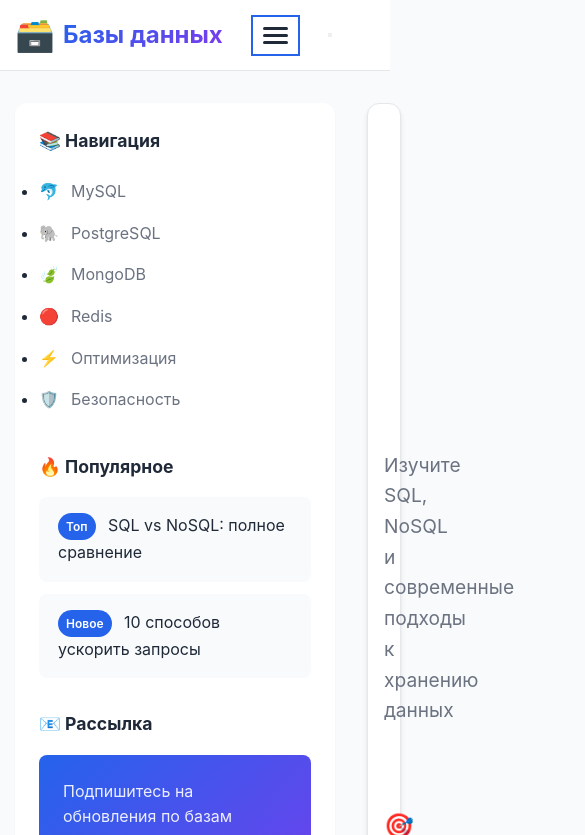
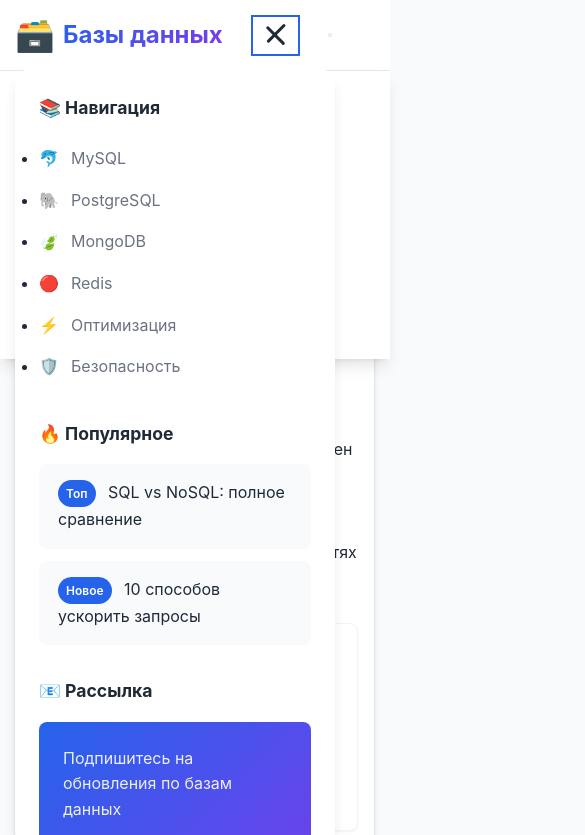
Before and after one commit to Pusushechka/site-, a plain HTML site: page index.html in a window 390 px wide. Both pictures are taken after a click on the button 275 px from the left and 35 px from the top of the page. Shown: the top 835 px of the page, 585 px wide, since content can reach past the window. Drawn offline with Linux system fonts and the light colour scheme.

Commit message:
Add files via upload

```diff
--- a/css/style.css
+++ b/css/style.css
@@ -50,7 +50,7 @@ body {
 }
 
 .container {
-    max-width: 2000px;
+    max-width: 1900px;
     margin: 0 auto;
     padding: 0 20px;
 }
@@ -100,6 +100,7 @@ body {
     list-style: none;
     gap: 2rem;
     align-items: center;
+    transition: opacity 0.3s ease, transform 0.3s ease;
 }
 
 .nav-link {
@@ -181,12 +182,16 @@ body {
     border-radius: 3px;
 }
 .sidebar {
-    position: sticky;  /* Делает сайдбар прилипающим */
-    top: var(--header-height);  /* Отступ от верха, чтобы не перекрывать хедер */
-    align-self: flex-start;  /* Выравнивание в flex-лейауте */
-    height: calc(100vh - var(--header-height));  /* Высота на весь экран минус хедер */
-    overflow-y: auto;  /* Скролл внутри сайдбара, если контент длинный */
-    z-index: 10;  /* Чтобы был выше основного контента */
+    position: fixed;
+    top: var(--header-height);
+    left: -var(--sidebar-width); /* Скрыт по умолчанию на mobile */
+    width: var(--sidebar-width);
+    height: calc(100vh - var(--header-height));
+    background: var(--bg-primary);
+    transition: left 0.3s ease-in-out; /* Плавное выдвижение */
+    z-index: 1000;
+    overflow-y: auto;
+    box-shadow: var(--shadow-lg); /* Для красоты */
 }
 
 .layout {
@@ -349,6 +354,11 @@ body {
 .main-content {
     flex: 1;
     min-width: 0; /* Important for flexbox shrinking */
+}
+
+.main-content.shifted {
+    transform: translateX(var(--sidebar-width));
+    transition: transform 0.3s ease-in-out;
 }
 
 .content-card {
@@ -994,12 +1004,16 @@ th {
         grid-template-columns: 1fr;
     }
 
-    .nav-toggle {
-        display: flex;
+    .nav-toggle, .sidebar-toggle {
+        display: flex; /* Показ кнопок */
+    }
+
+    .nav-menu {
+        display: none; /* Скрыто по умолчанию */
     }
 
     .nav-menu.active {
-        display: flex !important;
+        display: flex;
         position: absolute;
         top: 100%;
         left: 0;
@@ -1009,6 +1023,16 @@ th {
         padding: 1rem;
         box-shadow: var(--shadow-lg);
         border-top: 1px solid var(--border-color);
+    }
+
+    .layout {
+        flex-direction: column;
+        gap: 0;
+    }
+
+    .main-content {
+        width: 100%;
+        transition: transform 0.3s ease-in-out; /* Плавный сдвиг, если включено */
     }
 
     .sidebar {
--- a/index.html
+++ b/index.html
@@ -33,7 +33,7 @@
                 <li><a href="pages/index.html" class="nav-link active">Главная</a></li>
                 <li><a href="pages/sql.html" class="nav-link">SQL</a></li>
                 <li><a href="pages/nosql.html" class="nav-link">NoSQL</a></li>
-                <li><a href="pages/comparison.html" class="nav-link">Сравнение</a></li>
+                <li><a href="pages/comparison.html" class="nav-link">Сравнение SQL и NoSQL</a></li>
                 <li><a href="pages/mysql.html" class="nav-link">MySQL</a></li>
             </ul>
         </div>
@@ -143,7 +143,7 @@
 
                                 <a href="pages/nosql.html" class="card clickable-card">
                                     <div class="card-icon">🚀</div>
-                                    <h3>NoSQL решения</h3>
+                                    <h3>NoSQL</h3>
                                     <p>Познакомьтесь с современными нереляционными подходами</p>
                                 </a>
 
--- /dev/null
+++ b/js/script.js
@@ -0,0 +1,62 @@
+document.addEventListener('DOMContentLoaded', function() {
+    // Для основной навигации (header nav)
+    const navToggle = document.querySelector('.nav-toggle');
+    const navMenu = document.querySelector('.nav-menu');
+
+    if (navToggle && navMenu) {
+        navToggle.addEventListener('click', function() {
+            navToggle.classList.toggle('active');
+            navMenu.classList.toggle('active');
+            // Анимация: добавляем fade-in для меню
+            if (navMenu.classList.contains('active')) {
+                navMenu.style.opacity = '0';
+                navMenu.style.transform = 'translateY(-10px)';
+                setTimeout(() => {
+                    navMenu.style.opacity = '1';
+                    navMenu.style.transform = 'translateY(0)';
+                }, 10);
+            }
+        });
+
+        // Закрытие меню при клике вне
+        document.addEventListener('click', function(event) {
+            if (!navToggle.contains(event.target) && !navMenu.contains(event.target)) {
+                navToggle.classList.remove('active');
+                navMenu.classList.remove('active');
+            }
+        });
+    }
+
+    // Для сайдбара (aside) с плавным выдвижением
+    const sidebarToggle = document.querySelector('.sidebar-toggle');
+    const sidebar = document.querySelector('.sidebar');
+    const mainContent = document.querySelector('.main-content'); // Для сдвига контента (опционально)
+
+    if (sidebarToggle && sidebar) {
+        sidebarToggle.addEventListener('click', function() {
+            sidebarToggle.classList.toggle('active');
+            sidebar.classList.toggle('active');
+            // mainContent.classList.toggle('shifted'); // Если хотите сдвигать контент (раскомментируйте)
+
+            // Плавная анимация выдвижения
+            if (sidebar.classList.contains('active')) {
+                sidebar.style.left = '-var(--sidebar-width)'; // Стартовое положение
+                setTimeout(() => {
+                    sidebar.style.left = '0'; // Выдвигаем
+                }, 10);
+            } else {
+                sidebar.style.left = '-var(--sidebar-width)'; // Скрываем
+            }
+        });
+
+        // Закрытие сайдбара при клике вне
+        document.addEventListener('click', function(event) {
+            if (!sidebarToggle.contains(event.target) && !sidebar.contains(event.target)) {
+                sidebarToggle.classList.remove('active');
+                sidebar.classList.remove('active');
+                // mainContent.classList.remove('shifted');
+                sidebar.style.left = '-var(--sidebar-width)';
+            }
+        });
+    }
+});
```
Also changed, not shown: pages/comparison.html (+1 -1 lines), pages/mongodb.html (+1 -1 lines), pages/mysql.html (+1 -1 lines), pages/nosql.html (+1 -1 lines), pages/optimization.html (+1 -1 lines), pages/postgresql.html (+1 -1 lines), pages/redis.html (+1 -1 lines), pages/security.html (+1 -1 lines), pages/sql.html (+1 -1 lines).
